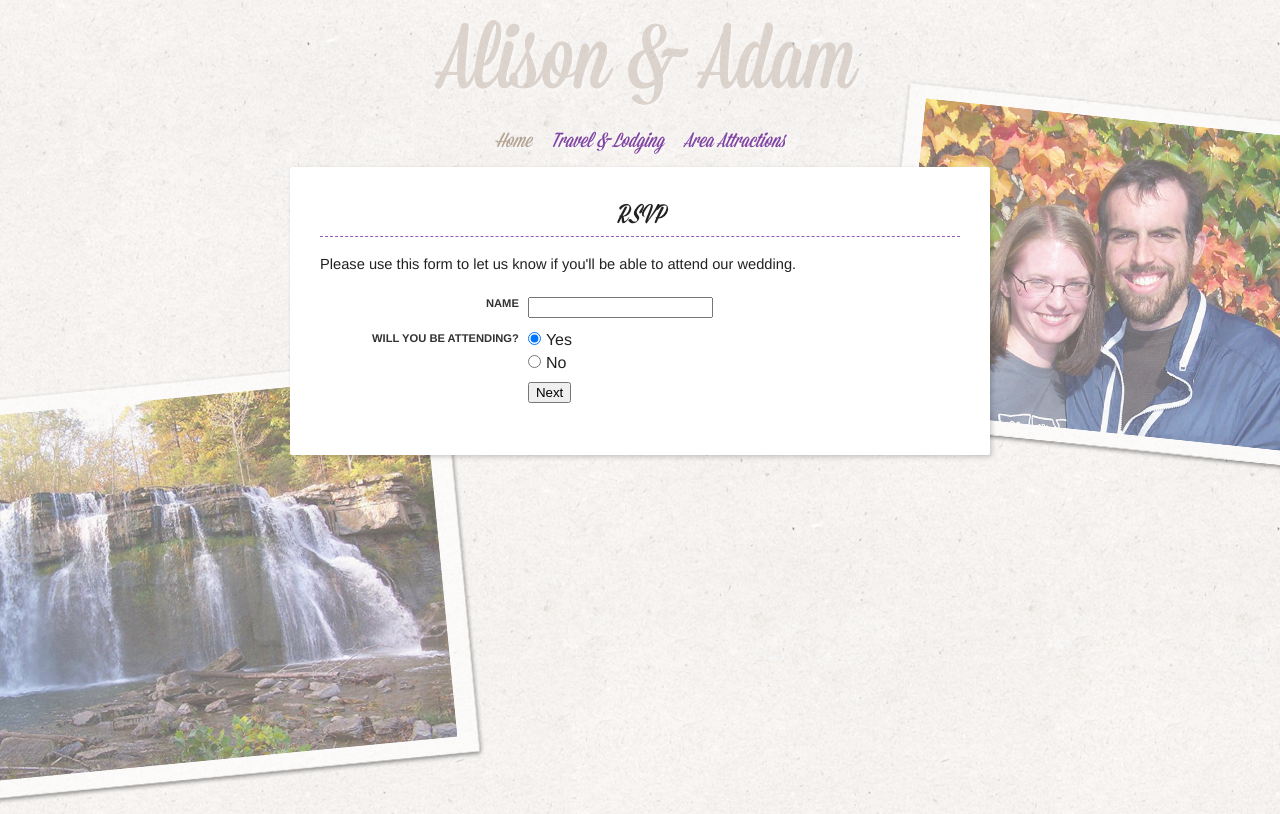
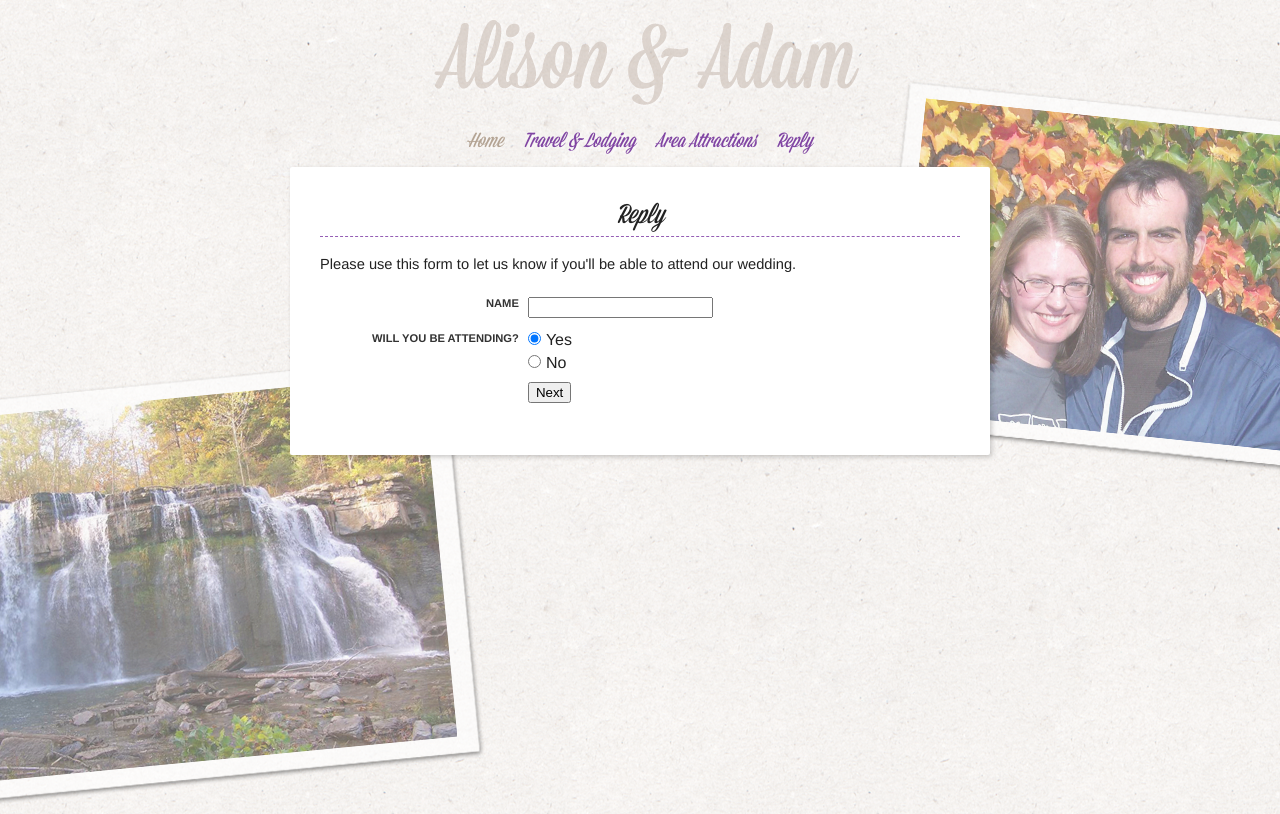
Before and after one commit to misoks/aa-wedding, a PHP site: page /reply in a window 1280 px wide; the page is wider, and only the part inside the window is pictured. Run offline with PHP 8.4, Linux system fonts and the light colour scheme.

Commit message:
RSVP enabled

```diff
--- a/header.php
+++ b/header.php
@@ -33,7 +33,7 @@ function navLink($url, $linktext) {
                 //echo "<li>".navLink('wedding.php', 'Wedding');
                 echo "<li>".navLink('lodging.php', 'Travel & Lodging');
                 echo "<li>".navLink('attractions.php', 'Area Attractions');
-                //echo "<li>".navLink('reply', 'RSVP');
+                echo "<li>".navLink('reply', 'Reply');
             ?>
             </ul>
         </div>
--- a/reply/details.php
+++ b/reply/details.php
@@ -1,5 +1,5 @@
 <?php
-        $name = 'RSVP';
+        $name = 'Reply';
         include_once('../header.php');
 ?>
 
@@ -20,14 +20,14 @@
 </script>
 
 
-<h1>RSVP</h1>
+<h1>Reply</h1>
 
 
 <?php
     if ( $_POST['attending'] == 'no' && isset($_POST['name']) ) {
         echo "<p>Thanks! We're sorry you won't be able to make it but sure you'll be there in spirit!</p>";
         $name = $_POST["name"];
-        $to = "cathy.a.fisher@gmail.com";
+        $to = "fisher.cooper.wedding@gmail.com";
         $subject = "RSVP from $name";
 
         mail($to, $subject, "$name will not be attending");
--- a/reply/index.php
+++ b/reply/index.php
@@ -1,8 +1,8 @@
 <?php
-        $name = 'RSVP';
+        $name = 'Reply';
         include_once('../header.php');
 ?>
-    <h1>RSVP</h1>
+    <h1>Reply</h1>
 
         <p>
             Please use this form to let us know if you'll be able to attend our wedding.
```
